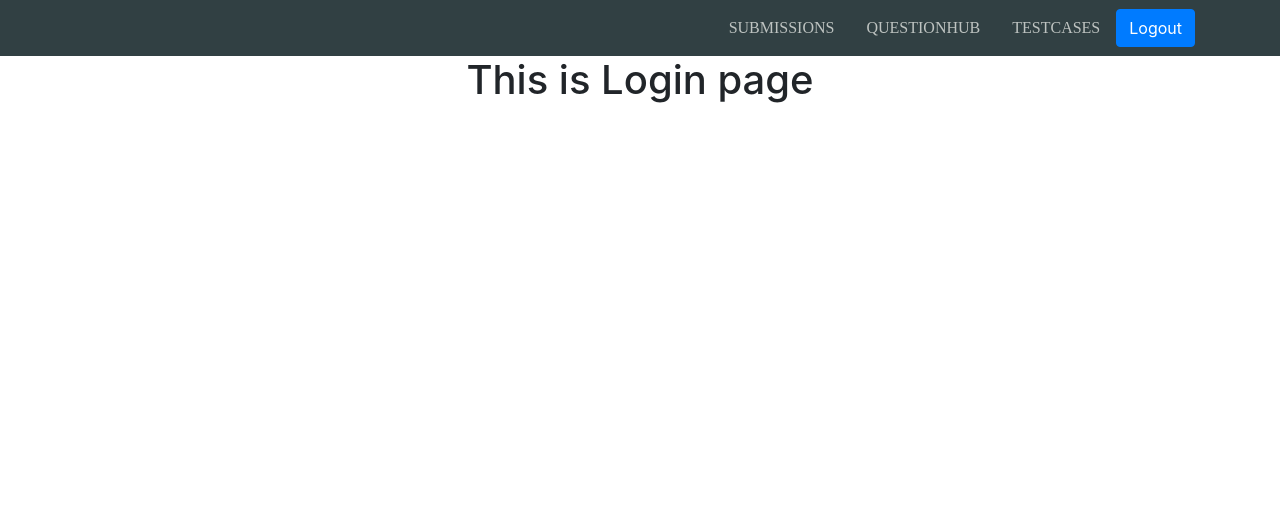
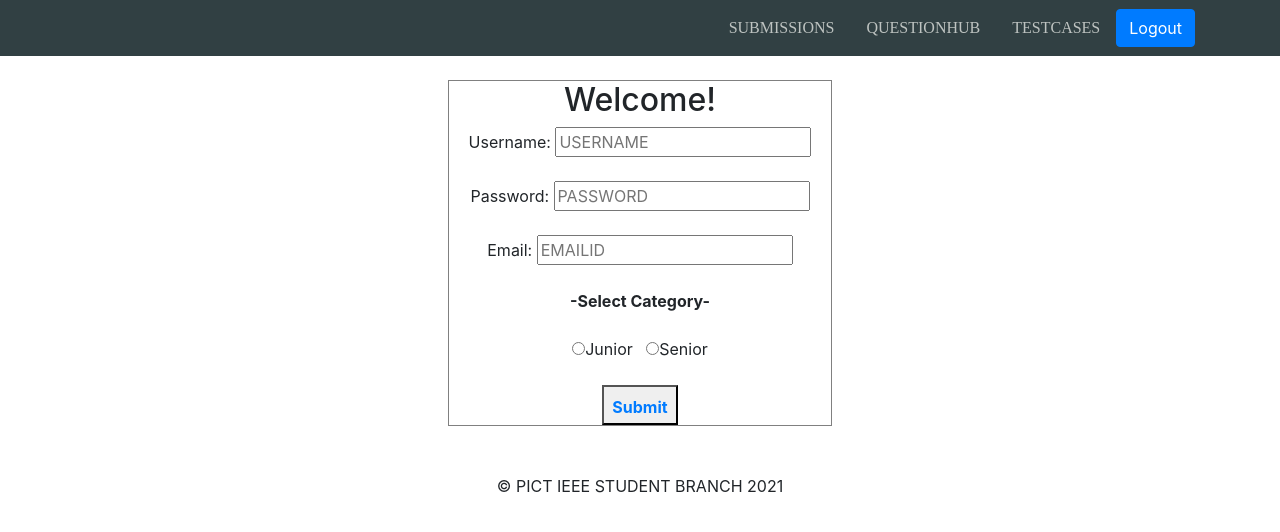
Before and after one commit to meghadandapat/CTD-RC2-Frontend, a React (Create React App) app: page / in a window 1280 px wide. Shown: the top 532 px of the page. Built offline with nearby package versions, Linux system fonts and the light colour scheme.

Commit message:
login first commit

```diff
--- /dev/null
+++ b/src/components/Login/Login.css
@@ -0,0 +1,7 @@
+a {
+    box-sizing: border-box;
+  }
+
+  table {
+    border-radius: "25px";
+  }
--- a/src/components/Login/Login.js
+++ b/src/components/Login/Login.js
@@ -1,8 +1,35 @@
+import ReactDOM from 'react-dom';
+import  './Login.css';
+ const Login =() =>
+{
+    return (
+        <section>
+            <br></br>
+            <form>
+                <table border="1" align="center" width="30%" height="120%">
+                    <h2>Welcome!</h2>
+                Username:  <input type="text" name="Username" placeholder="USERNAME" required></input><br></br><br></br>
+                Password:  <input type="password" name="Username" placeholder="PASSWORD" required></input><br></br><br></br>
+                Email:     <input type="text" name="Username" placeholder="EMAILID" required></input><br></br><br></br>
 
-import React from 'react';
+                 <b>-Select Category-</b><br></br><br></br>
+                <input type="radio" name="Category"/>Junior &nbsp;&nbsp;
+            <input type="radio" name="Category"/>Senior
+            <br></br>
+            <br></br>
+             <button style={{padding:'0.5rem', height:'5vh'}}>
+                 <a href="#" role="button"><b>Submit</b></a>
+                 </button>
+                 </table>
+                 </form>
 
-const Login = () => {
-    return ( <h1>This is Login page</h1> );
+                 <br></br><br></br>
+                 <footer className="footer">
+                 <span className="footer__date">
+                  {`© PICT IEEE STUDENT BRANCH ${new Date().getFullYear()}`}
+              </span>
+               </footer>
+        </section>
+    )
 }
-
 export default Login;
```
